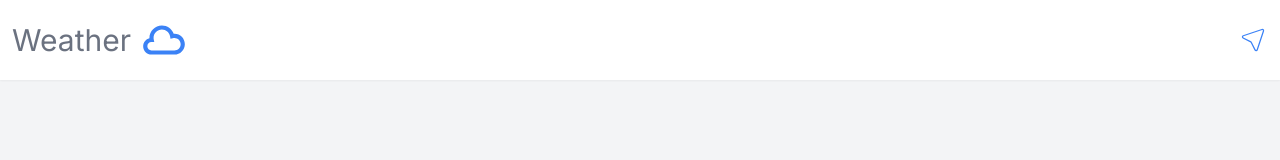
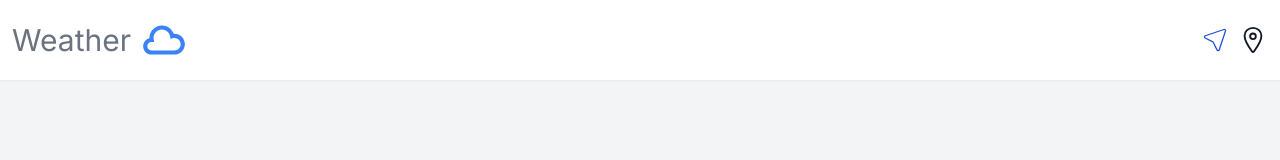
Before and after one commit to AlekseiIvanovI/weather_app_v2, a Next.js app: page / in a window 1280 px wide. Shown: the top 160 px of the page. Built offline with nearby package versions, Linux system fonts and the light colour scheme.

Commit message:
new commit

```diff
--- a/src/components/Navbar.tsx
+++ b/src/components/Navbar.tsx
@@ -3,6 +3,7 @@
 import React from 'react'
 import { TiWeatherCloudy } from "react-icons/ti";
 import { CiLocationArrow1 } from "react-icons/ci";
+import { IoLocationOutline } from "react-icons/io5";
 
 type Props = {}
 
@@ -28,10 +29,11 @@ export default function NavBar({}: Props) {
             '>
             <p className="flex items-center justify-center gap-2  ">
                 <h2 className="text-gray-500 text-3xl">Weather</h2>
-                <TiWeatherCloudy className='text-blue-500 h-[50px] w-[50px] '/>
+                <TiWeatherCloudy className='text-3xl text-blue-500 h-[50px] w-[50px] '/>
             </p>
           <section className='flex gap-2 items-center'>
-            <CiLocationArrow1 className='text-blue-500 h-[30px] w-[30px]'/>
+            <CiLocationArrow1 className='text-2xl text-blue-700 h-[30px] w-[30px] hover:opacity-50 cursor-pointer'/>
+            <IoLocationOutline className='text-3xl text-gray-900 h-[30px] w-[30px] hover:opacity-50 cursor-pointer'/>
           </section>
         </div>
     </nav>
```
